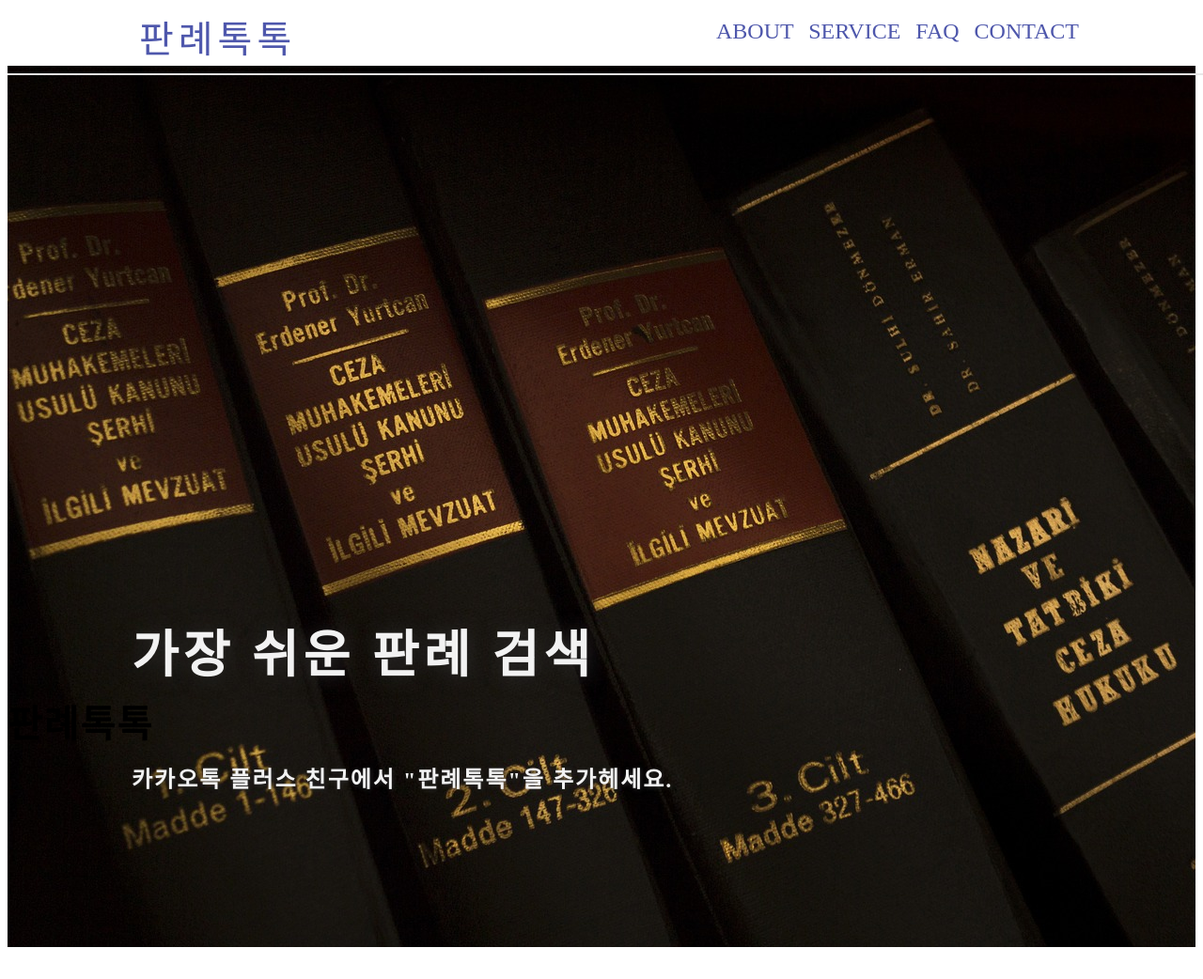
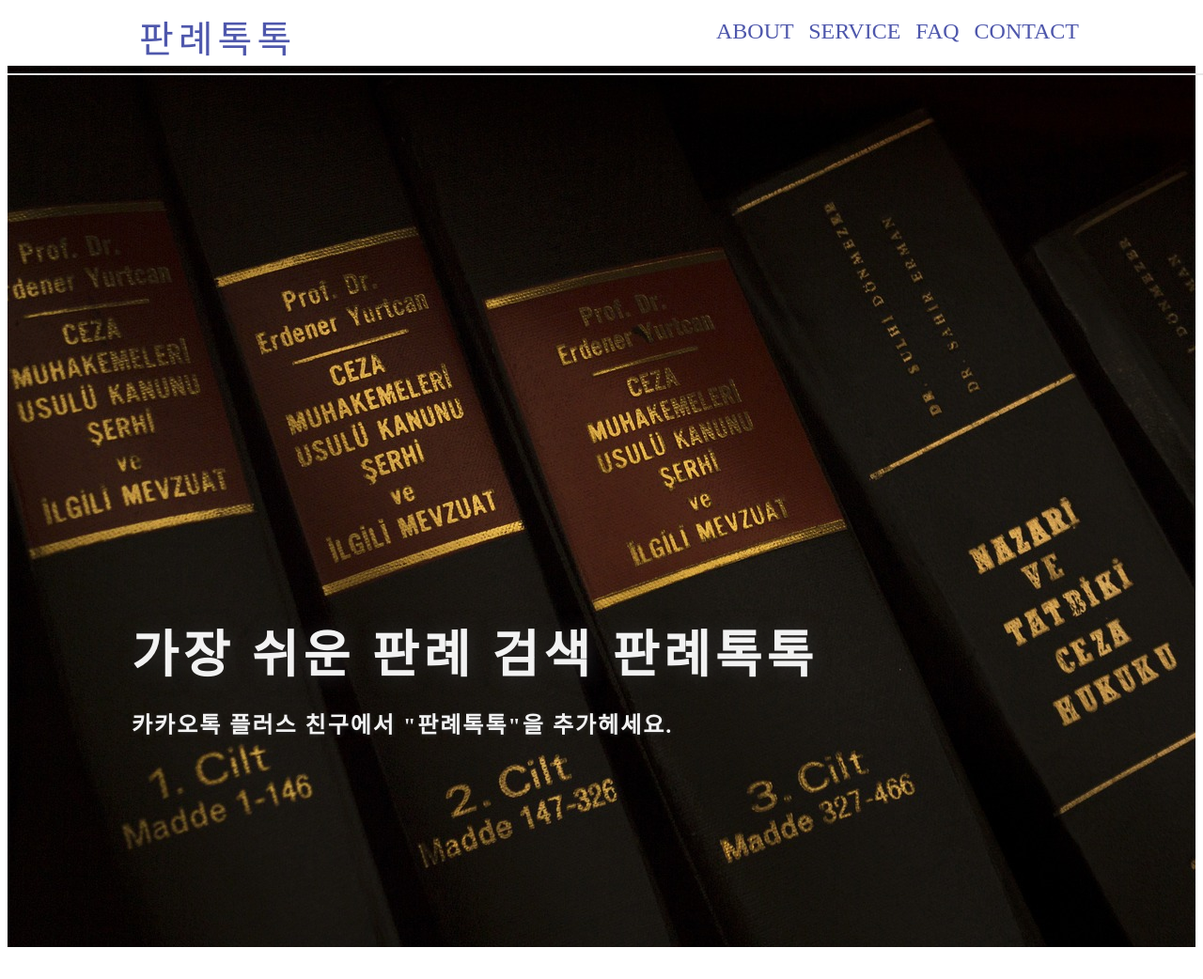
Before and after one commit to chaewonkong/kakao_chatbot, a Django app: page / in a window 1280 px wide. Shown: the top 1042 px of the page at 94% size. Run offline with Django 3.2, Linux system fonts and the light colour scheme.

Commit message:
Delete h1 tag on img

```diff
--- a/buttons/templates/buttons/index.html
+++ b/buttons/templates/buttons/index.html
@@ -23,7 +23,7 @@
 		<hr>
 	</div>
 	<div class="bg">
-		<p class="img_main">가장 쉬운 판례 검색 <h1 style="">판례톡톡</p>
+		<p class="img_main">가장 쉬운 판례 검색 판례톡톡</p>
 		<p class="img_sub">
 			카카오톡 플러스 친구에서 "판례톡톡"을 추가헤세요.
 		</p>
```
